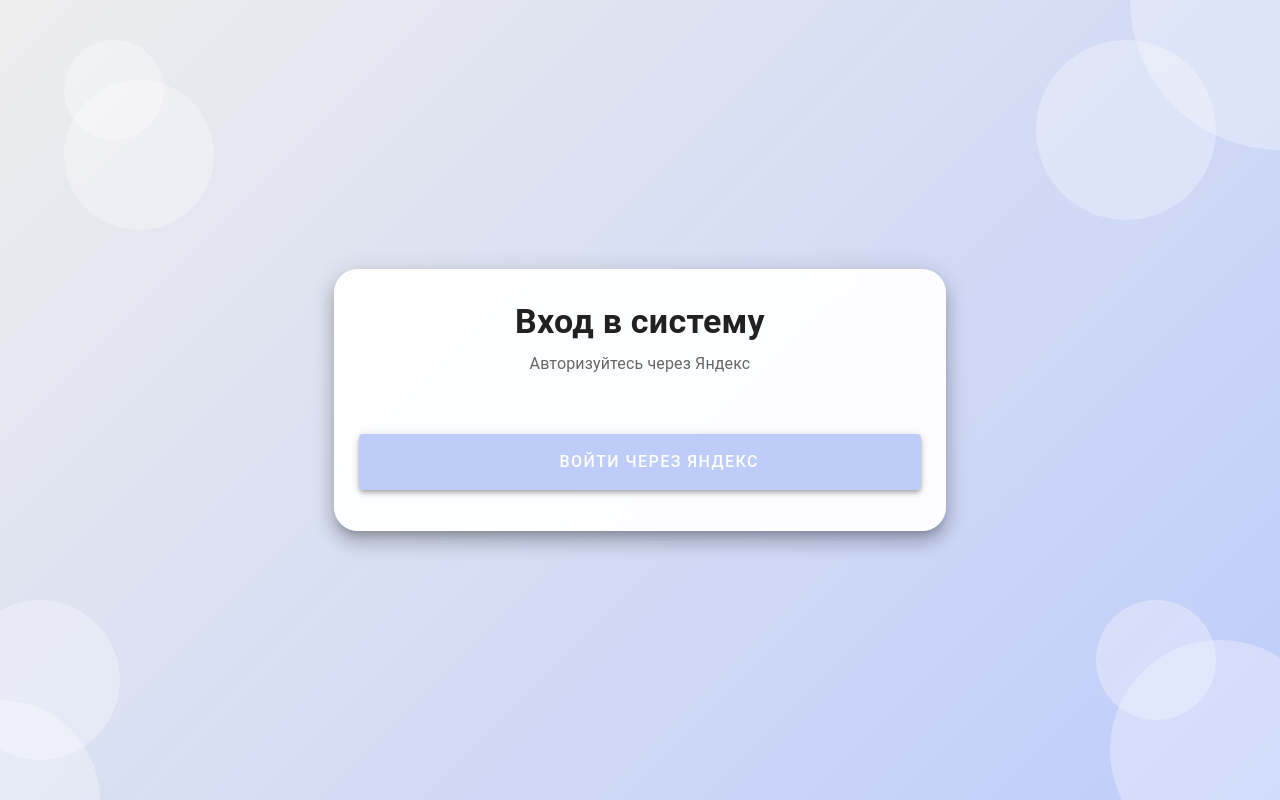
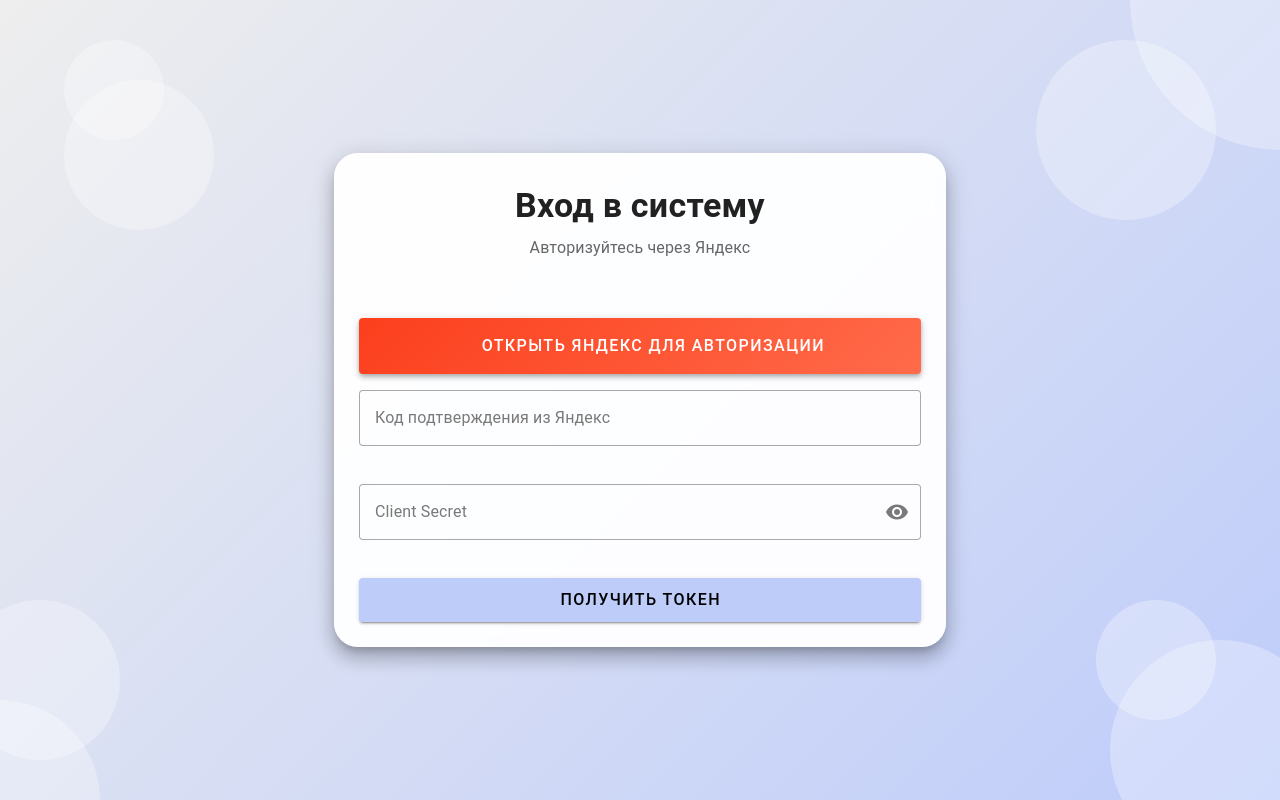
Before and after one commit to UlianaKustova/vue_test, a Vue app: page /login in a window 1280 px wide. Built offline with nearby package versions, Linux system fonts and the light colour scheme; no server answers.

Commit message:
try yandex oauth

```diff
--- a/src/components/AppLayout.vue
+++ b/src/components/AppLayout.vue
@@ -80,7 +80,7 @@
 import { ref, onMounted } from 'vue'
 import { useRouter } from 'vue-router'
 import api from '@/api'
-// import { logout } from '../router'
+import { removeAuthToken  } from '../router'
 
 const router = useRouter()
 const drawer = ref(true)
@@ -128,10 +128,22 @@
   router.push(route)
 }
 
-// function handleLogout() {
-//   logout()
-//   router.push('/login')
-// }
+const handleLogout = () => {
+  // 1. Удаляем токен авторизации
+  removeAuthToken()
+
+  // 2. Удаляем другие данные Яндекс
+  localStorage.removeItem('yandex_refresh_token')
+  localStorage.removeItem('user_info')
+  localStorage.removeItem('yandex_client_secret')
+
+  // 3. Перенаправляем на страницу логина
+  router.push('/login')
+
+  // 4. Опционально: перезагружаем страницу чтобы сбросить состояние
+  window.location.reload()
+}
+
 </script>
 
 
--- a/src/components/AuthCallback.vue
+++ /dev/null
@@ -1,32 +0,0 @@
-<template>
-  <div class="callback-page">
-    <v-container fill-height>
-      <v-row align="center" justify="center">
-        <v-col cols="12" md="6" class="text-center">
-          <v-progress-circular
-            indeterminate
-            color="primary"
-            size="64"
-            class="mb-4"
-          ></v-progress-circular>
-          <div class="text-h6">Завершение авторизации...</div>
-        </v-col>
-      </v-row>
-    </v-container>
-  </div>
-</template>
-
-<script setup lang="ts">
-import { onMounted } from 'vue'
-import { useRouter } from 'vue-router'
-
-const router = useRouter()
-
-onMounted(() => {
-  // Здесь может быть логика обработки callback
-  // или просто редирект на главную
-  setTimeout(() => {
-    router.push('/')
-  }, 1000)
-})
-</script>
--- a/src/components/LoginPage.vue
+++ b/src/components/LoginPage.vue
@@ -2,7 +2,6 @@
   <v-container fluid class="login-page fill-height">
     <v-row align="center" justify="center" class="fill-height">
       <v-col cols="12" md="8" lg="6" xl="4">
-
         <v-card class="login-card" elevation="12" rounded="xl">
           <v-card-title class="text-center py-8">
             <div class="text-h4 font-weight-bold primary--text">Вход в систему</div>
@@ -12,35 +11,60 @@
           </v-card-title>
 
           <v-card-text class="pa-6">
+            <!-- Кнопка для открытия Яндекс OAuth -->
+            <v-btn
+              color="#fc3f1d"
+              size="large"
+              block
+              @click="openYandexAuth"
+              class="mb-4 yandex-btn"
+              elevation="4"
+            >
+              <v-icon start>mdi-yandex</v-icon>
+              Открыть Яндекс для авторизации
+            </v-btn>
+
+            <!-- Форма для ввода кода и секрета -->
+            <v-form @submit.prevent="handleCodeSubmit">
+              <v-text-field
+                v-model="verificationCode"
+                label="Код подтверждения из Яндекс"
+                placeholder="Вставьте код с https://oauth.yandex.ru/verification_code"
+                variant="outlined"
+                :rules="[v => !!v || 'Введите код']"
+                required
+                class="mb-4"
+              />
+
+              <v-text-field
+                v-model="clientSecret"
+                label="Client Secret"
+                :type="showSecret ? 'text' : 'password'"
+                placeholder="Введите client_secret вашего приложения"
+                variant="outlined"
+                :rules="[v => !!v || 'Введите client_secret']"
+                required
+                class="mb-4"
+                :append-inner-icon="showSecret ? 'mdi-eye-off' : 'mdi-eye'"
+                @click:append-inner="showSecret = !showSecret"
+              />
 
               <v-btn
+                type="submit"
                 color="rgb(190, 204, 250)"
                 size="large"
                 block
                 :loading="loading"
-              @click="handleYandexLogin"
-              class="mb-4 yandex-btn"
-              elevation="4"
               >
-              <template v-slot:prepend>
-                <v-icon size="24" class="mr-2">mdi-yandex</v-icon>
-              </template>
-              Войти через Яндекс
+                Получить токен
               </v-btn>
+            </v-form>
 
             <!-- Сообщение об ошибке -->
-            <v-alert
-              v-if="errorMessage"
-              type="error"
-              variant="tonal"
-              class="mt-4"
-              dense
-            >
+            <v-alert v-if="errorMessage" type="error" class="mt-4" dense>
               {{ errorMessage }}
             </v-alert>
-
           </v-card-text>
-
         </v-card>
       </v-col>
     </v-row>
@@ -58,127 +82,117 @@
 </template>
 
 <script setup lang="ts">
-import { ref, onMounted } from 'vue'
+import { ref } from 'vue'
 import { useRouter } from 'vue-router'
+import { setAuthToken } from '../router'
 
 const router = useRouter()
-
 const loading = ref(false)
 const errorMessage = ref('')
+const verificationCode = ref('')
+const clientSecret = ref('')
+const showSecret = ref(false)
 
-// OAuth Яндекс параметры
-const YANDEX_OAUTH_URL = 'https://oauth.yandex.ru/authorize'
 const CLIENT_ID = import.meta.env.VITE_YANDEX_CLIENT_ID
-const REDIRECT_URI = import.meta.env.VITE_YANDEX_REDIRECT_URI
 
-// Проверяем, пришел ли пользователь с callback после авторизации
-onMounted(() => {
-  // Проверяем URL параметры на наличие кода авторизации
-  const urlParams = new URLSearchParams(window.location.search)
-  const code = urlParams.get('code')
-  const error = urlParams.get('error')
-
-  if (error) {
-    errorMessage.value = `Ошибка авторизации: ${error}`
-    if (error === 'access_denied') {
-      errorMessage.value = 'Вы отменили авторизацию'
-    }
-  }
-
-  if (code) {
-    // Если есть code, значит мы на callback странице
-    exchangeCodeForToken(code)
-  }
-})
-
-const handleYandexLogin = () => {
-  loading.value = true
-  errorMessage.value = ''
-
-  // Формируем URL для OAuth авторизации
-  const oauthUrl = new URL(YANDEX_OAUTH_URL)
+const openYandexAuth = () => {
+  const oauthUrl = new URL('https://oauth.yandex.ru/authorize')
   const params = {
     response_type: 'code',
     client_id: CLIENT_ID,
-    redirect_uri: REDIRECT_URI,
-    force_confirm: 'yes', // Всегда запрашивать подтверждение
   }
 
   Object.entries(params).forEach(([key, value]) => {
     oauthUrl.searchParams.append(key, value)
   })
 
-  // Редирект на Яндекс OAuth
-  window.location.href = oauthUrl.toString()
+  // Открываем в новой вкладке
+  window.open(oauthUrl.toString(), '_blank')
 }
 
-// Обмен кода авторизации на токен
-const exchangeCodeForToken = async (code: string) => {
+const handleCodeSubmit = async () => {
+  if (!verificationCode.value || !clientSecret.value) {
+    errorMessage.value = 'Заполните все поля'
+    return
+  }
+
   loading.value = true
+  errorMessage.value = ''
 
   try {
-    const response = await fetch('/api/auth/yandex/callback', {
+    // Прямой запрос к Яндекс API
+    const response = await fetch('https://oauth.yandex.ru/token', {
       method: 'POST',
       headers: {
-        'Content-Type': 'application/json',
+        'Content-Type': 'application/x-www-form-urlencoded'
       },
-      body: JSON.stringify({
-        code: code,
-        redirect_uri: REDIRECT_URI,
+      body: new URLSearchParams({
+        grant_type: 'authorization_code',
+        code: verificationCode.value,
+        client_id: CLIENT_ID,
+        client_secret: clientSecret.value
       })
     })
 
-    if (!response.ok) {
-      throw new Error('Ошибка при получении токена')
+    const data = await response.json()
+
+    if (data.error) {
+      throw new Error(data.error_description || data.error)
     }
 
-    const data = await response.json()
+    if (!data.access_token) {
+      throw new Error('Токен не получен')
+    }
 
-    // Сохраняем токен (например, в localStorage или cookie)
-    if (data.access_token) {
-      localStorage.setItem('yandex_access_token', data.access_token)
-      localStorage.setItem('yandex_refresh_token', data.refresh_token || '')
+    // Сохраняем токен
+    setAuthToken(data.access_token)
+
+    // Сохраняем refresh token если есть
+    if (data.refresh_token) {
+      localStorage.setItem('yandex_refresh_token', data.refresh_token)
+    }
 
     // Получаем информацию о пользователе
-      const userInfo = await fetchUserInfo(data.access_token)
-
-      // Сохраняем информацию о пользователе
-      localStorage.setItem('user_info', JSON.stringify(userInfo))
-
-      // Перенаправляем на главную страницу
-      router.push('/')
-    }
-
-  } catch (error) {
-    console.error('Ошибка при обмене кода на токен:', error)
-    errorMessage.value = 'Ошибка авторизации. Попробуйте еще раз.'
-  } finally {
-    loading.value = false
-  }
-}
-
-// Получение информации о пользователе
-const fetchUserInfo = async (accessToken: string) => {
     try {
-    const response = await fetch('https://login.yandex.ru/info', {
+      const userResponse = await fetch('https://login.yandex.ru/info?format=json', {
         headers: {
-        'Authorization': `OAuth ${accessToken}`
+          'Authorization': `OAuth ${data.access_token}`
         }
       })
 
-    if (!response.ok) {
-      throw new Error('Ошибка при получении информации о пользователе')
+      if (userResponse.ok) {
+        const userInfo = await userResponse.json()
+        localStorage.setItem('user_info', JSON.stringify(userInfo))
+      }
+    } catch (userError) {
+      console.warn('Не удалось получить информацию о пользователе:', userError)
     }
 
-    return await response.json()
+    // Переходим на главную
+    router.push('/')
+
   } catch (error) {
-    console.error('Ошибка при получении информации о пользователе:', error)
-    return null
+    console.error('Ошибка:', error)
+    errorMessage.value = error instanceof Error
+      ? `Ошибка: ${error.message}`
+      : 'Неизвестная ошибка. Проверьте:<br>1. Правильность кода<br>2. Правильность client_secret<br>3. Не истекло ли время действия кода'
+  } finally {
+    loading.value = false
   }
 }
 </script>
 
 <style scoped>
+.yandex-btn {
+  background: linear-gradient(135deg, #fc3f1d 0%, #ff6b4a 100%);
+  color: white !important;
+}
+
+.yandex-btn:hover {
+  transform: translateY(-2px);
+  transition: transform 0.3s ease;
+}
+
 .login-page {
   min-height: 100vh;
   background: linear-gradient(135deg, #eeeeee 0%, rgb(190, 204, 250) 100%);
--- a/src/router/index.ts
+++ b/src/router/index.ts
@@ -6,12 +6,6 @@
     path: '/login', name: 'Login',
     component: () => import('../components/LoginPage.vue'),
     meta: { requiresAuth: false }
-  },
-  {
-    path: '/auth/callback',
-    name: 'AuthCallback',
-    component: () => import('../components/AuthCallback.vue'),
-    meta: { public: true }
   },
   { path: '/', component: AppLayout, meta: { requiresAuth: true },
     children: [
--- a/vite.config.ts
+++ b/vite.config.ts
@@ -27,7 +27,7 @@
             console.log(`[VITE PROXY] ${req.url} -> ${proxyReq.path}`)
           })
         }
-      }
+      },
     }
   }
 })
```
Also changed, not shown: 1 other file (tests, documents, lock files or other folders). Lines whose indentation alone changed are shown as unchanged.
